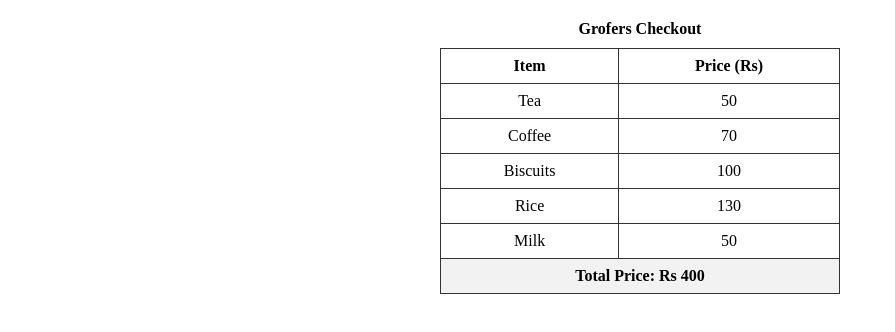
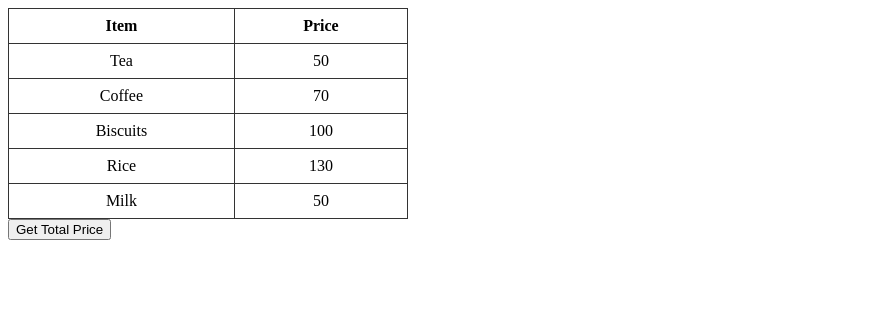
Before and after one commit to acciojob/grofers-checkout-saifali509, a website: page main.html in a window 1280 px wide. Shown: the whole page, without its empty margins (0-895 px from the left). Drawn offline with Linux system fonts and the light colour scheme.

Commit message:
created a submission

```diff
--- a/main.html
+++ b/main.html
@@ -7,14 +7,11 @@
 </head>
 <body>
 
-<table id="grocery-table">
-    <caption>Grofers Checkout</caption>
-
+<table>
     <tr>
         <th>Item</th>
-        <th>Price (Rs)</th>
+        <th>Price</th>
     </tr>
-
     <tr>
         <td class="item">Tea</td>
         <td class="prices">50</td>
@@ -37,6 +34,12 @@
     </tr>
 </table>
 
+<!-- Button REQUIRED by test -->
+<button>Get Total Price</button>
+
+<!-- Answer REQUIRED by test -->
+<div id="ans"></div>
+
 <script src="script.js"></script>
 </body>
 </html>
--- a/script.js
+++ b/script.js
@@ -1,25 +1,13 @@
-// Select all price elements
-const prices = document.querySelectorAll(".prices");
+const button = document.querySelector("button");
+const ans = document.getElementById("ans");
 
-let total = 0;
+button.addEventListener("click", () => {
+    const prices = document.querySelectorAll(".prices");
+    let total = 0;
 
-// Calculate total dynamically
-prices.forEach(price => {
-    total += Number(price.textContent);
+    prices.forEach(price => {
+        total += Number(price.textContent);
+    });
+
+    ans.textContent = total;
 });
-
-// Create total row
-const totalRow = document.createElement("tr");
-totalRow.classList.add("total-row");
-
-// Create single cell
-const totalCell = document.createElement("td");
-totalCell.colSpan = 2;
-totalCell.textContent = `Total Price: Rs ${total}`;
-
-// Append cell to row
-totalRow.appendChild(totalCell);
-
-// Append row to table
-const table = document.getElementById("grocery-table");
-table.appendChild(totalRow);
--- a/styles.css
+++ b/styles.css
@@ -3,21 +3,10 @@
 table {
     border-collapse: collapse;
     width: 400px;
-    margin: 20px auto;
 }
 
-th, td {
+td, th {
     border: 1px solid #333;
     padding: 8px;
     text-align: center;
 }
-
-caption {
-    font-weight: bold;
-    margin-bottom: 10px;
-}
-
-.total-row {
-    font-weight: bold;
-    background-color: #f2f2f2;
-}
```
